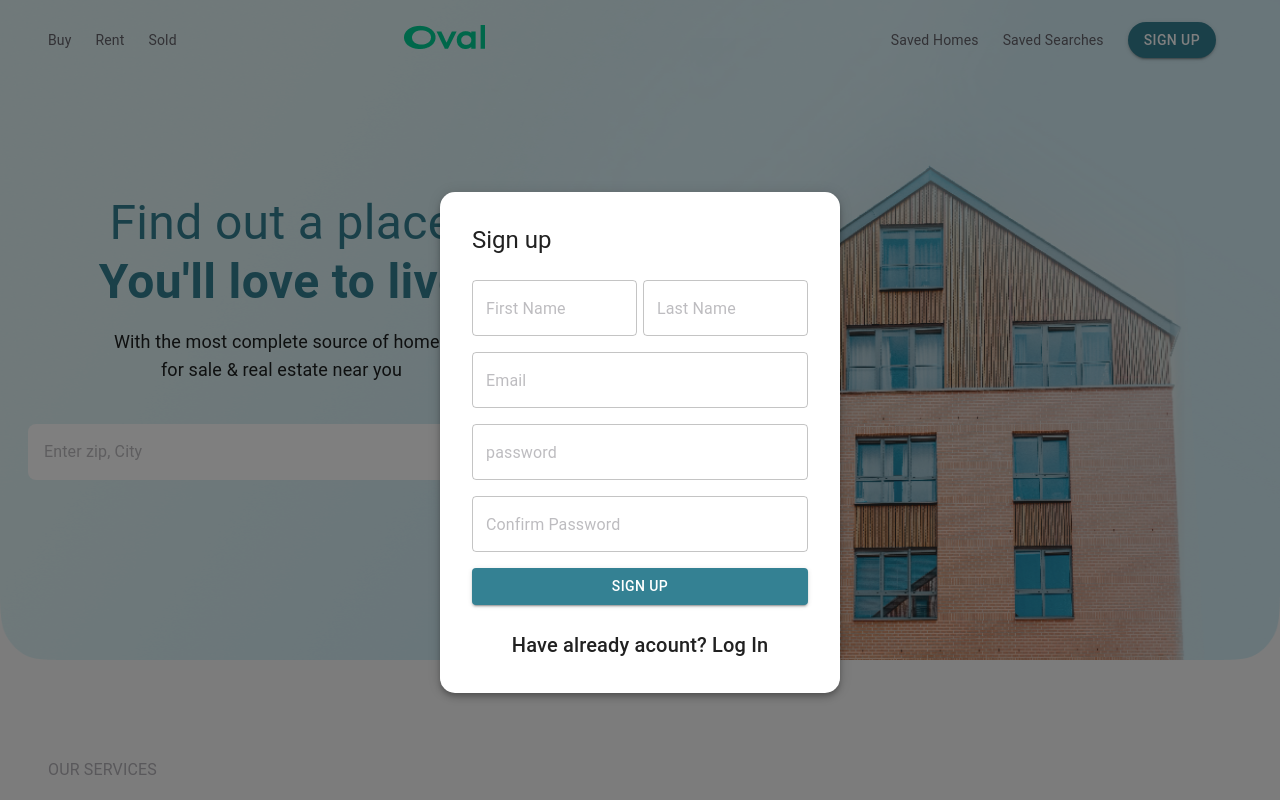
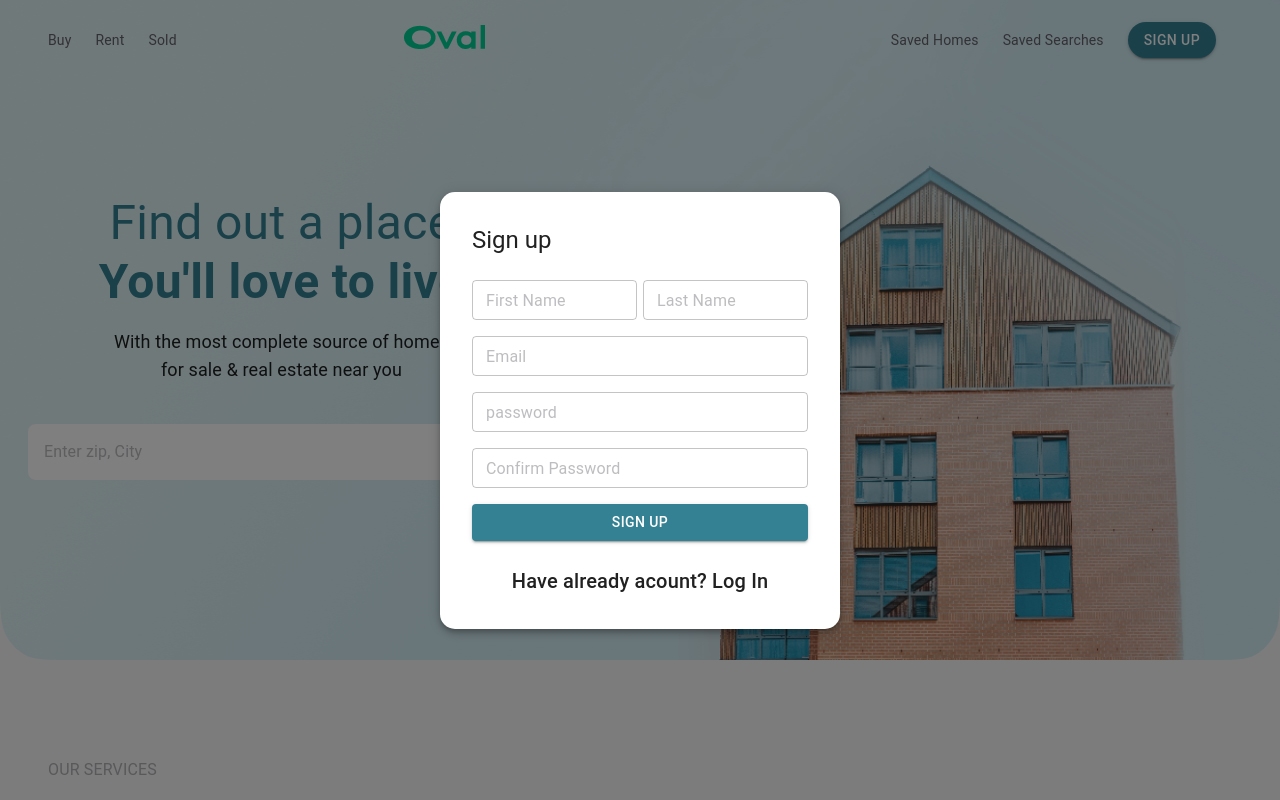
Before and after one commit to mohamednasr20/Oval_Real_Estate, a React (Create React App) app: page / in a window 1280 px wide. Both pictures are taken after a click on the button "SIGN UP". Shown: the top 800 px of the page. Built offline with nearby package versions, Linux system fonts and the light colour scheme; no server answers.

Commit message:
add react hook form to the auth

```diff
--- a/package.json
+++ b/package.json
@@ -16,6 +16,7 @@
     "google-map-react": "^2.1.10",
     "react": "^17.0.2",
     "react-dom": "^17.0.2",
+    "react-hook-form": "^7.19.5",
     "react-multi-carousel": "^2.6.5",
     "react-redux": "^7.2.6",
     "react-router-dom": "^5.3.0",
--- a/src/components/Auth/Auth.js
+++ b/src/components/Auth/Auth.js
@@ -4,6 +4,7 @@ import Typography from '@material-ui/core/Typography';
 import TextField from '@material-ui/core/TextField';
 import Button from '@material-ui/core/Button';
 import { useSelector, useDispatch } from 'react-redux';
+import { useForm, Controller } from 'react-hook-form';
 import { handleShowAuthModal } from '../../actions/globalState';
 import useStyles from './styles';
 
@@ -12,6 +13,11 @@ const Auth = () => {
   const dispatch = useDispatch();
   const showAuth = useSelector((state) => state.globalState.showAuth);
   const [signIn, setSignIn] = useState(false);
+  const { handleSubmit, control } = useForm();
+
+  const onSubmit = (data) => {
+    console.log(data);
+  };
 
   return (
     <div className={classes.root}>
@@ -21,53 +27,138 @@ const Auth = () => {
         aria-labelledby="simple-modal-title"
         aria-describedby="simple-modal-description"
       >
-        <form className={classes.paper}>
+        <form className={classes.paper} onSubmit={handleSubmit(onSubmit)}>
           <Typography gutterBottom variant="h5">
             {signIn ? 'Log in' : 'Sign up'}
           </Typography>
           {!signIn && (
             <div className={classes.nameFields}>
+              <Controller
+                name="firstName"
+                control={control}
+                defaultValue=""
+                rules={{ required: 'First name required' }}
+                render={({
+                  field: { onChange, value },
+                  fieldState: { error },
+                }) => (
                   <TextField
                     style={{ marginRight: 6 }}
                     className={classes.textField}
                     variant="outlined"
-                name="FirstName"
+                    size="small"
+                    name="firstName"
+                    id="firstName"
                     placeholder="First Name"
+                    value={value}
+                    onChange={onChange}
+                    error={!!error}
+                    helperText={error ? error.message : null}
                   />
+                )}
+                rules={{ required: 'First name required' }}
+              />
+              <Controller
+                name="lastName"
+                control={control}
+                defaultValue=""
+                rules={{ required: 'Last name required' }}
+                render={({
+                  field: { onChange, value },
+                  fieldState: { error },
+                }) => (
                   <TextField
                     className={classes.textField}
                     variant="outlined"
-                name="LastName"
+                    size="small"
+                    name="lastName"
+                    id="lastName"
                     placeholder="Last Name"
+                    value={value}
+                    onChange={onChange}
+                    error={!!error}
+                    helperText={error ? error.message : null}
+                  />
+                )}
+                rules={{ required: 'Last name required' }}
               />
             </div>
           )}
+          <Controller
+            name="email"
+            control={control}
+            defaultValue=""
+            rules={{ required: 'email required' }}
+            render={({ field: { onChange, value }, fieldState: { error } }) => (
               <TextField
                 className={classes.textField}
                 fullWidth
                 variant="outlined"
+                size="small"
                 name="email"
+                id="email"
                 placeholder="Email"
+                value={value}
+                onChange={onChange}
+                error={!!error}
+                helperText={error ? error.message : null}
               />
+            )}
+            rules={{ required: 'Email required' }}
+          />
+          <Controller
+            name="password"
+            control={control}
+            defaultValue=""
+            rules={{ required: 'password required' }}
+            render={({ field: { onChange, value }, fieldState: { error } }) => (
               <TextField
                 className={classes.textField}
                 fullWidth
                 variant="outlined"
                 name="password"
+                size="small"
+                id="password"
                 placeholder="password"
                 type="password"
+                value={value}
+                onChange={onChange}
+                error={!!error}
+                helperText={error ? error.message : null}
               />
+            )}
+            rules={{ required: 'Password required' }}
+          />
+
           {!signIn && (
+            <Controller
+              name="confirmPassword"
+              control={control}
+              defaultValue=""
+              rules={{ required: 'confirm Password  required' }}
+              render={({
+                field: { onChange, value },
+                fieldState: { error },
+              }) => (
                 <TextField
                   className={classes.textField}
                   fullWidth
                   variant="outlined"
+                  size="small"
                   name="confirmPassword"
+                  id="confirmPassword"
                   placeholder="Confirm Password"
                   type="password"
+                  value={value}
+                  onChange={onChange}
+                  error={!!error}
+                  helperText={error ? error.message : null}
                 />
               )}
-          <Button variant="contained" fullWidth color="primary">
+              rules={{ required: 'Password confirm required' }}
+            />
+          )}
+          <Button type="submit" variant="contained" fullWidth color="primary">
             {signIn ? 'Log In' : 'Sign Up'}
           </Button>
           <Typography
```
Also changed, not shown: 1 other file (tests, documents, lock files or other folders). Lines whose indentation alone changed are shown as unchanged.
